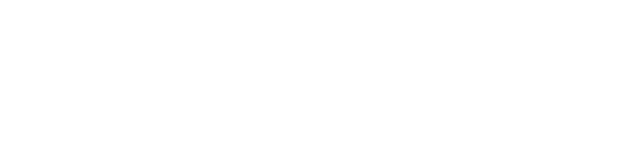
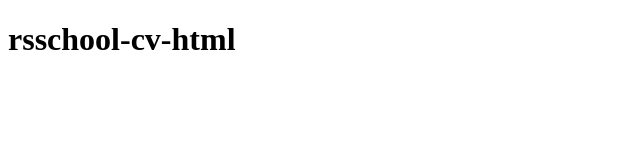
Before and after one commit to DedRobin/rsschool-cv, a plain HTML site: page index.html in a window 1280 px wide. Shown: the whole page, without its empty margins (0-640 px from the left). Drawn offline with Linux system fonts and the light colour scheme.

```diff
--- a/index.html
+++ b/index.html
@@ -6,6 +6,6 @@
     <title>Document</title>
 </head>
 <body>
-
+    <h1>rsschool-cv-html</h1></1>
 </body>
 </html>
```
Also changed, not shown: img/photo.jpg (added), style.css (added), 1 other file.
